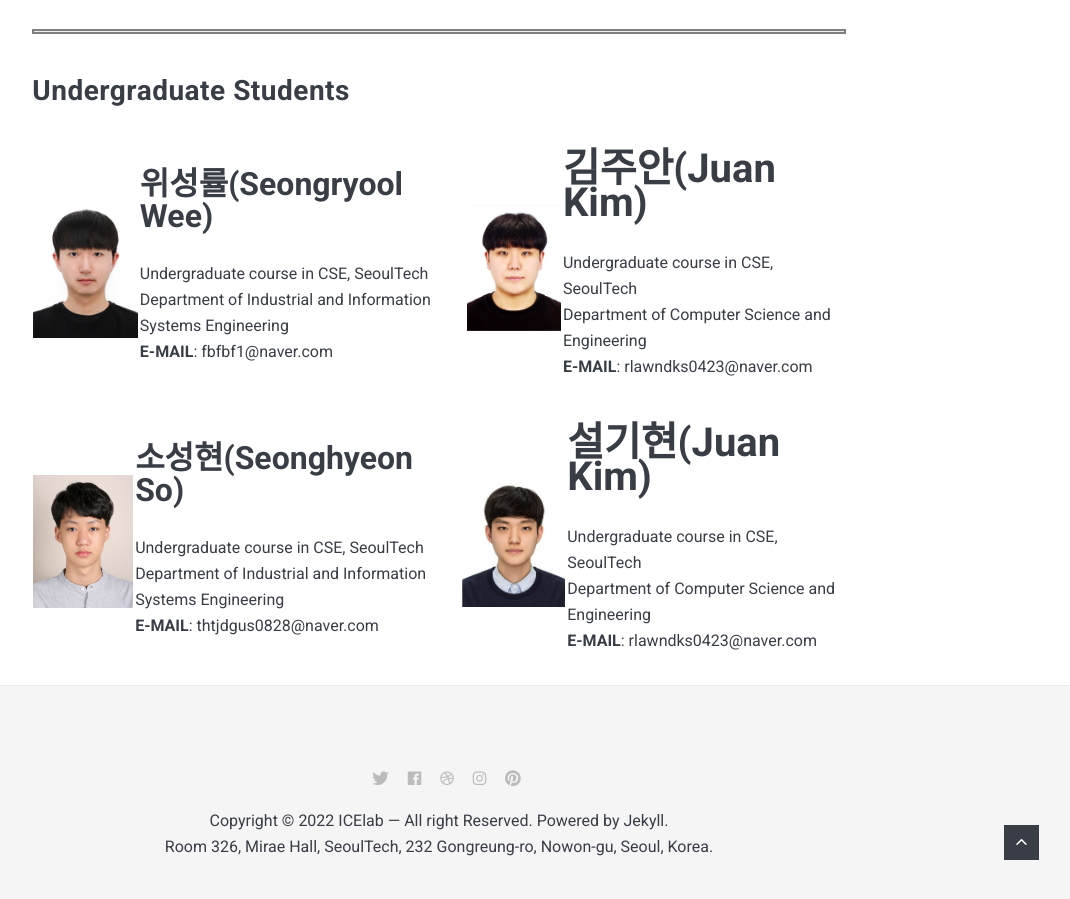
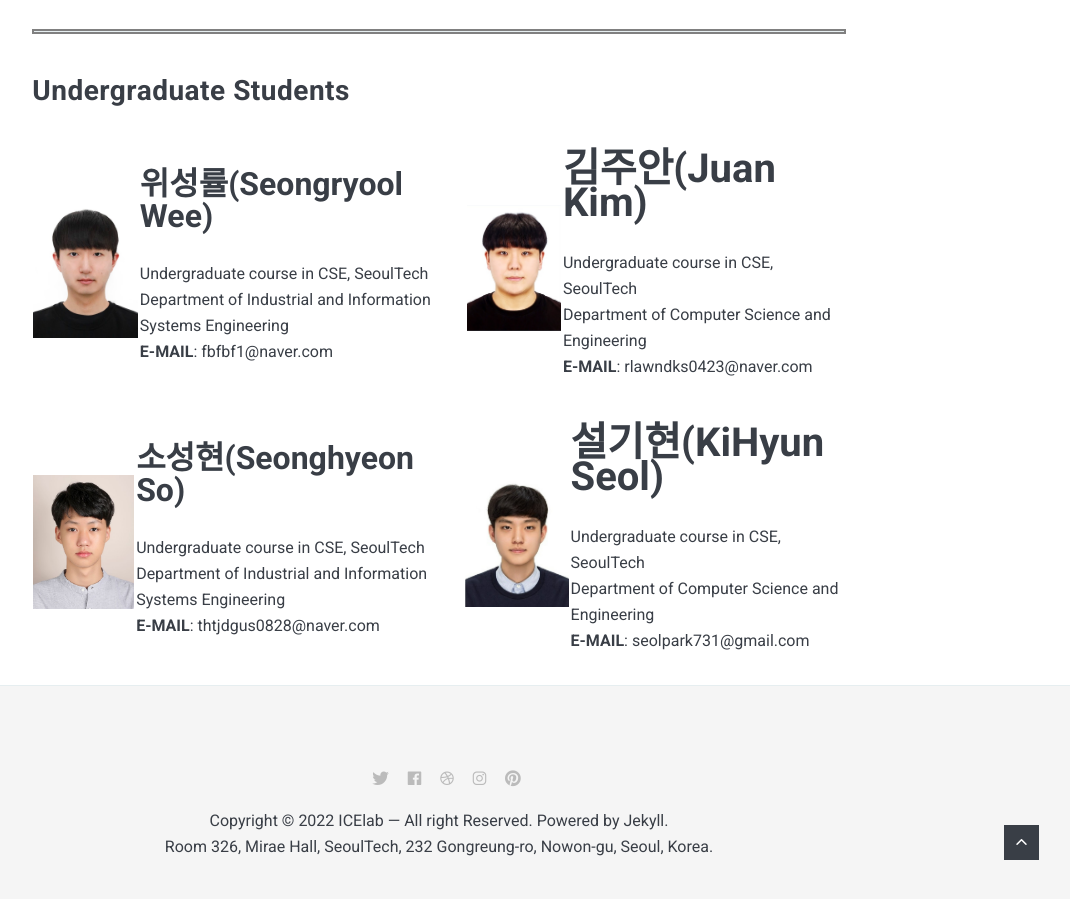
Before and after one commit to Icelab-2020/icelab-2020.github.io, a Jekyll site: the page built from _pages/01_members.md, in a window 1280 px wide and 900 px high, scrolled down 1642 px. Shown: the whole window, without its empty margins (201-1271 px from the left). Built offline with Jekyll 4.4.1, drawn with Linux system fonts in a browser that asks for light colours; nearby versions of some CDN libraries.

Commit message:
Update 01_members.md

```diff
--- a/_pages/01_members.md
+++ b/_pages/01_members.md
@@ -38,7 +38,7 @@ permalink: /01_members/
 
 |    |   |    |    |
 |:---|:---|:---|:---|
-| ![iot]({{site.baseurl}}/images/sh.jpg){: width="184"; height="248"} | <b><span style="font-size:200%">소성현(Seonghyeon So)</span></b><br><br> Undergraduate course in CSE, SeoulTech   <br> Department of Industrial and Information Systems Engineering  <br> **E-MAIL**: thtjdgus0828@naver.com | ![iot]({{site.baseurl}}/images/kh.jpg){: width="190" height="255"} |  <b><span style="font-size:250%">설기현(Juan Kim)</span></b><br><br> Undergraduate course in CSE, SeoulTech   <br> Department of Computer Science and Engineering  <br> **E-MAIL**: rlawndks0423@naver.com |
+| ![iot]({{site.baseurl}}/images/sh.jpg){: width="184"; height="248"} | <b><span style="font-size:200%">소성현(Seonghyeon So)</span></b><br><br> Undergraduate course in CSE, SeoulTech   <br> Department of Industrial and Information Systems Engineering  <br> **E-MAIL**: thtjdgus0828@naver.com | ![iot]({{site.baseurl}}/images/kh.jpg){: width="190" height="255"} |  <b><span style="font-size:250%">설기현(KiHyun Seol)</span></b><br><br> Undergraduate course in CSE, SeoulTech   <br> Department of Computer Science and Engineering  <br> **E-MAIL**: seolpark731@gmail.com |
 
 <!--
 |    |   |  <img width=225/>  |  <img width=225/>  |
```
